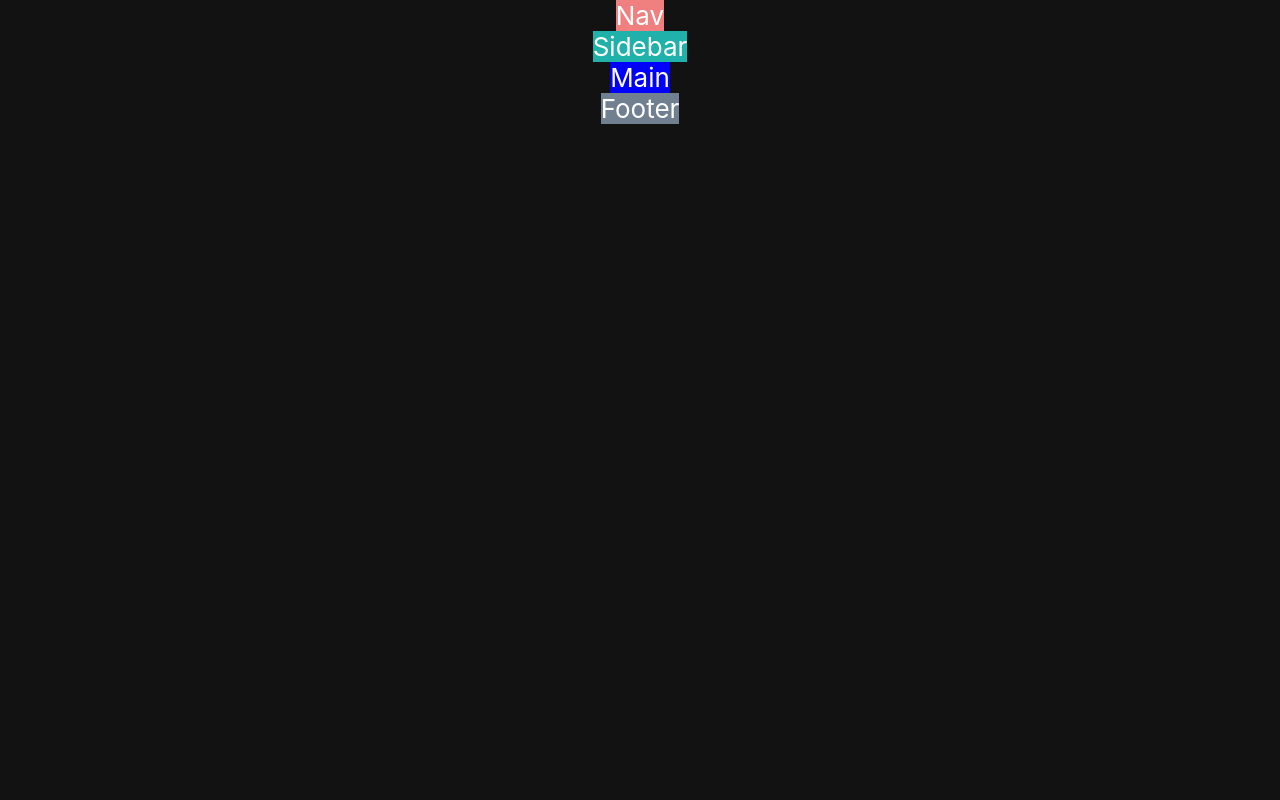
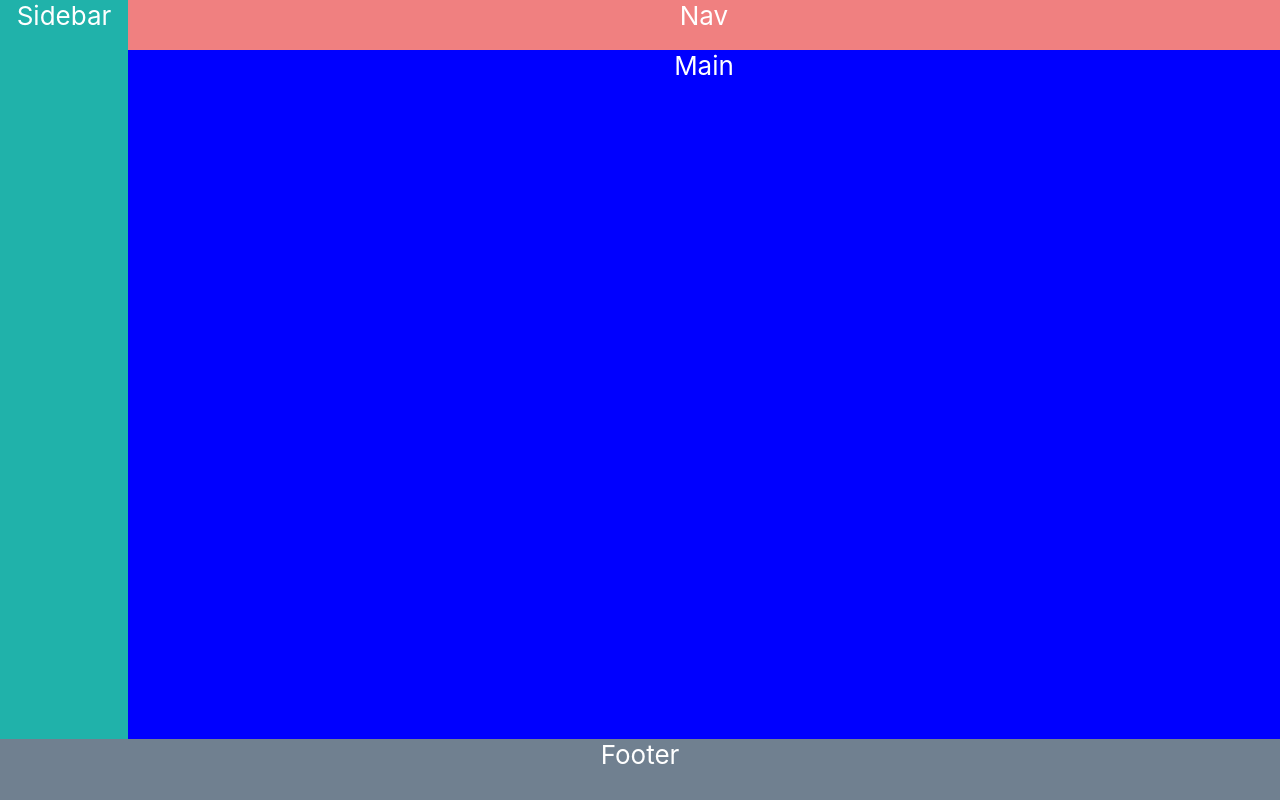
Before and after one commit to Brandon-Alvarez-03/react-ui-project, a React (Create React App) app: page / in a window 1280 px wide. Built offline with nearby package versions, Linux system fonts and the light colour scheme.

Commit message:
set grid layout

```diff
--- a/src/App.css
+++ b/src/App.css
@@ -1,56 +1,88 @@
-.App {
+/* .App {
   text-align: center;
   height: 100vh;
   background-color: #121212;
   display: flex;
   flex-direction: column;
   align-items: center;
-  /* justify-content: center; */
+  justify-content: center;
   font-size: calc(10px + 2vmin);
   color: #ffffff;
-}
+} */
 
-.App div {
-  display: flex;
-  flex-direction: column;
-  align-items: center;
-  /* justify-content: center; */
+.App {
+  text-align: center;
+  height: 100vh;
+  background-color: #121212;
+  display: grid;
   font-size: calc(10px + 2vmin);
   color: #ffffff;
+
+  grid-template-columns: repeat(10, 1fr);
+  grid-template-rows: minmax(10px, 50px);
+  grid-template-areas:
+    "sb nav nav nav nav nav nav nav nav nav"
+    "sb main main main main main main main main main"
+    "sb main main main main main main main main main"
+    "sb main main main main main main main main main"
+    "sb main main main main main main main main main"
+    "sb main main main main main main main main main"
+    "sb main main main main main main main main main"
+    "sb main main main main main main main main main"
+    "sb main main main main main main main main main"
+    "sb main main main main main main main main main"
+    "sb main main main main main main main main main"
+    "sb main main main main main main main main main"
+    "sb main main main main main main main main main"
+    "sb main main main main main main main main main"
+    "sb main main main main main main main main main"
+    "sb main main main main main main main main main"
+    "sb main main main main main main main main main"
+    "sb main main main main main main main main main"
+    "sb main main main main main main main main main"
+    "sb main main main main main main main main main"
+    "sb main main main main main main main main main"
+    "sb main main main main main main main main main"
+    "sb main main main main main main main main main"
+    "ft ft ft ft ft ft ft ft ft ft";
 }
 
 .nav {
-  display: flex;
+  grid-area: nav;
+  /* display: flex;
   flex-direction: column;
   align-items: center;
-  justify-content: center;
+  justify-content: center; */
   font-size: calc(10px + 2vmin);
   background-color: lightcoral;
 }
 
 .sidebar {
-  display: flex;
+  grid-area: sb;
+  /* display: flex;
   flex-direction: column;
   align-items: center;
-  justify-content: center;
+  justify-content: center; */
   font-size: calc(10px + 2vmin);
   background-color: lightseagreen;
 }
 
 .main {
-  display: flex;
+  grid-area: main;
+  /* display: flex;
   flex-direction: column;
   align-items: center;
-  justify-content: center;
+  justify-content: center; */
   font-size: calc(10px + 2vmin);
   background-color: blue;
 }
 
 .footer {
-  display: flex;
+  grid-area: ft;
+  /* display: flex;
   flex-direction: column;
   align-items: center;
-  justify-content: center;
+  justify-content: center; */
   font-size: calc(10px + 2vmin);
   background-color: slategray;
 }
```
